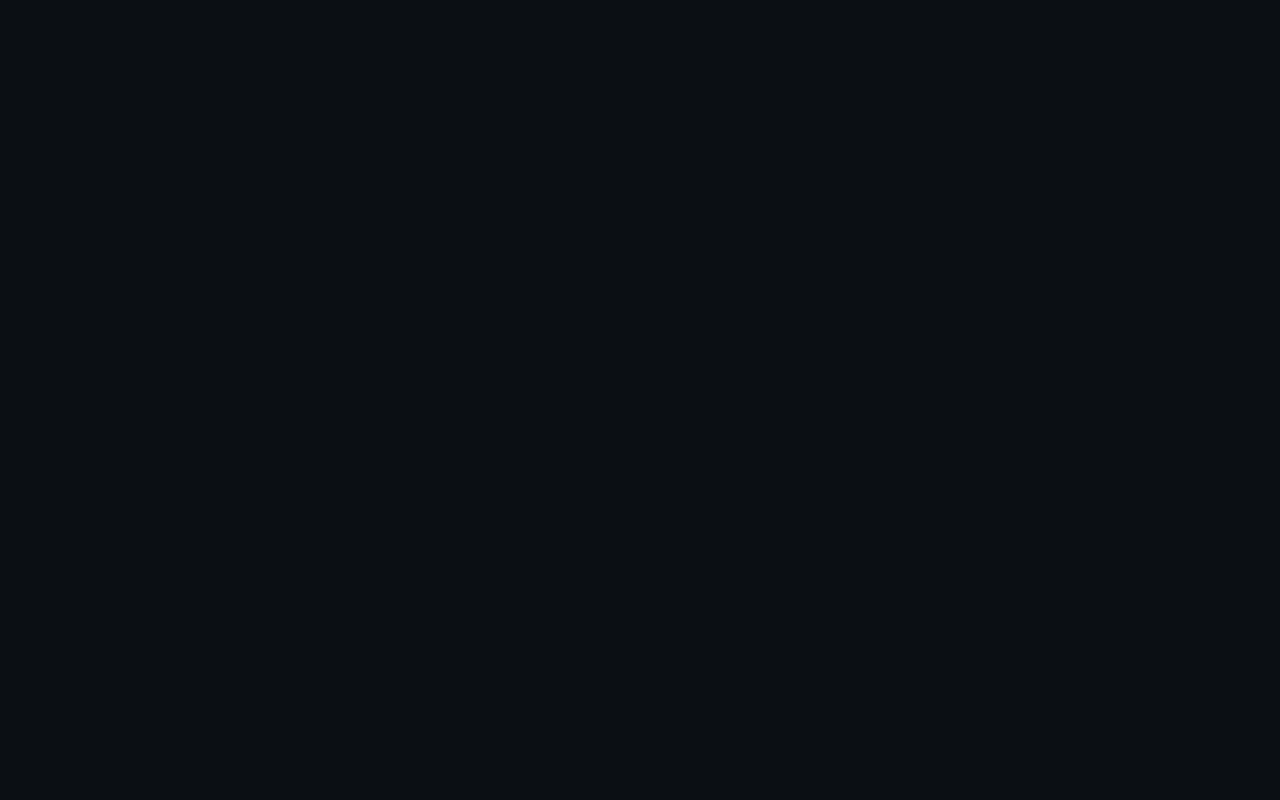
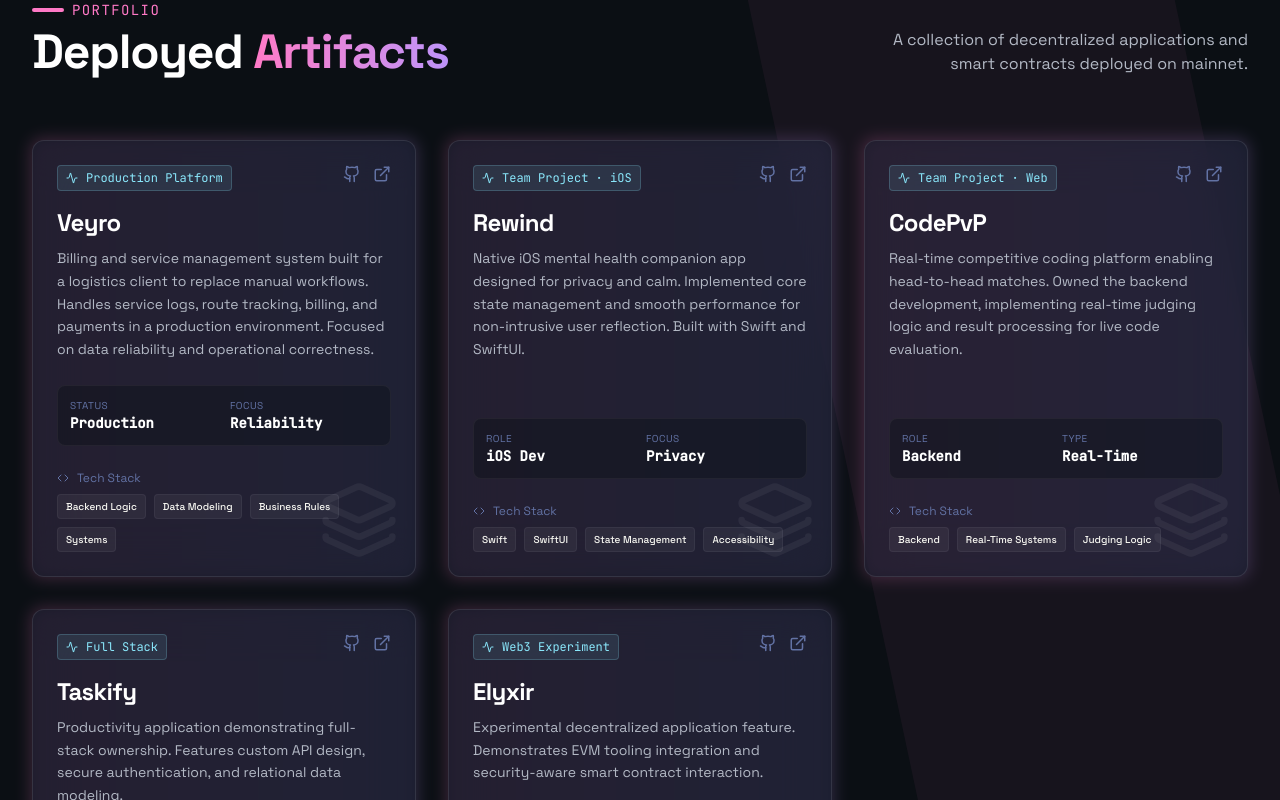
Before and after one commit to jaiswalism/shyamfolio, a Next.js app: page / in a window 1280 px wide. Shown: the part 880-1680 px from the top of the page. Before the commit the page ends 800 px from the top, so only its background shows below. Built offline with nearby package versions, Linux system fonts and the light colour scheme.

Commit message:
feat: working on project grid layout

```diff
--- a/src/app/page.tsx
+++ b/src/app/page.tsx
@@ -1,10 +1,12 @@
 
 import Hero from '@/components/Hero';
+import Projects from '@/components/Projects';
 
 export default function Home() {
   return (
     <main className="min-h-screen bg-dark text-white">
       <Hero />
+      <Projects />
     </main>
   );
 }
--- /dev/null
+++ b/src/components/ProjectCard.tsx
@@ -0,0 +1,86 @@
+import { Github, ExternalLink, Activity, Layers, Code } from 'lucide-react';
+
+interface ProjectProps {
+    title: string;
+    description: string;
+    tech: string[];
+    metrics?: { label: string; value: string }[];
+    github?: string;
+    live?: string;
+    type?: string;
+}
+
+const ProjectCard = ({ title, description, tech, metrics, github, live, type = "DApp" }: ProjectProps) => {
+    return (
+        <div className="group relative h-full">
+            {/* Background Glow */}
+            <div className="absolute -inset-0.5 bg-gradient-to-r from-accent to-accent-secondary rounded-xl opacity-20 group-hover:opacity-60 blur transition duration-500"></div>
+
+            <div className="relative h-full bg-card-bg backdrop-blur-xl border border-white/10 rounded-xl p-6 flex flex-col overflow-hidden">
+                {/* Header / Type */}
+                <div className="flex justify-between items-start mb-4">
+                    <div className="flex items-center space-x-2 text-xs font-mono text-accent-cyan bg-accent-cyan/10 px-2 py-1 rounded border border-accent-cyan/20">
+                        <Activity size={12} />
+                        <span>{type}</span>
+                    </div>
+
+                    <div className="flex space-x-3 text-text-muted">
+                        {github && (
+                            <a href={github} target="_blank" rel="noopener noreferrer" className="hover:text-accent transition-colors hover:scale-110">
+                                <Github size={18} />
+                            </a>
+                        )}
+                        {live && (
+                            <a href={live} target="_blank" rel="noopener noreferrer" className="hover:text-accent transition-colors hover:scale-110">
+                                <ExternalLink size={18} />
+                            </a>
+                        )}
+                    </div>
+                </div>
+
+                {/* Title & Description */}
+                <h3 className="text-2xl font-bold text-white mb-2 group-hover:text-accent transition-colors">
+                    {title}
+                </h3>
+
+                <p className="text-text-secondary text-sm leading-relaxed mb-6 flex-grow">
+                    {description}
+                </p>
+
+                {/* Metrics / Stats */}
+                {metrics && metrics.length > 0 && (
+                    <div className="grid grid-cols-2 gap-3 mb-6 p-3 bg-dark/40 rounded-lg border border-white/5">
+                        {metrics.map((m, i) => (
+                            <div key={i} className="flex flex-col">
+                                <span className="text-[10px] uppercase tracking-wider text-text-muted">{m.label}</span>
+                                <span className="text-secondary font-mono font-bold text-sm">{m.value}</span>
+                            </div>
+                        ))}
+                    </div>
+                )}
+
+                {/* Tech Stack */}
+                <div className="space-y-2 mt-auto">
+                    <div className="flex items-center space-x-2 text-xs text-text-muted mb-2">
+                        <Code size={12} />
+                        <span>Tech Stack</span>
+                    </div>
+                    <div className="flex flex-wrap gap-2">
+                        {tech.map((t) => (
+                            <span key={t} className="px-2 py-1 text-[10px] font-medium text-text-primary bg-white/5 hover:bg-white/10 rounded border border-white/5 transition-colors cursor-default">
+                                {t}
+                            </span>
+                        ))}
+                    </div>
+                </div>
+
+                {/* Decorative Elements */}
+                <div className="absolute bottom-0 right-0 p-4 opacity-5 group-hover:opacity-10 transition-opacity pointer-events-none">
+                    <Layers size={80} />
+                </div>
+            </div>
+        </div>
+    );
+};
+
+export default ProjectCard;
--- /dev/null
+++ b/src/components/Projects.tsx
@@ -0,0 +1,124 @@
+import { motion } from 'framer-motion';
+import ProjectCard from './ProjectCard';
+
+const projects = [
+    {
+        title: "Veyro",
+        type: "Production Platform",
+        description: "Billing and service management system built for a logistics client to replace manual workflows. Handles service logs, route tracking, billing, and payments in a production environment. Focused on data reliability and operational correctness.",
+        tech: ["Backend Logic", "Data Modeling", "Business Rules", "Systems"],
+        metrics: [
+            { label: "Status", value: "Production" },
+            { label: "Focus", value: "Reliability" }
+        ],
+        github: "#",
+        live: "#"
+    },
+    {
+        title: "Rewind",
+        type: "Team Project · iOS",
+        description: "Native iOS mental health companion app designed for privacy and calm. Implemented core state management and smooth performance for non-intrusive user reflection. Built with Swift and SwiftUI.",
+        tech: ["Swift", "SwiftUI", "State Management", "Accessibility"],
+        metrics: [
+            { label: "Role", value: "iOS Dev" },
+            { label: "Focus", value: "Privacy" }
+        ],
+        github: "#",
+        live: "#"
+    },
+    {
+        title: "CodePvP",
+        type: "Team Project · Web",
+        description: "Real-time competitive coding platform enabling head-to-head matches. Owned the backend development, implementing real-time judging logic and result processing for live code evaluation.",
+        tech: ["Backend", "Real-Time Systems", "Judging Logic"],
+        metrics: [
+            { label: "Role", value: "Backend" },
+            { label: "Type", value: "Real-Time" }
+        ],
+        github: "#",
+        live: "#"
+    },
+    {
+        title: "Taskify",
+        type: "Full Stack",
+        description: "Productivity application demonstrating full-stack ownership. Features custom API design, secure authentication, and relational data modeling.",
+        tech: ["React", "Node.js", "PostgreSQL"],
+        metrics: [
+            { label: "Scope", value: "Full Stack" }
+        ],
+        github: "#",
+        live: "#"
+    },
+    {
+        title: "Elyxir",
+        type: "Web3 Experiment",
+        description: "Experimental decentralized application feature. Demonstrates EVM tooling integration and security-aware smart contract interaction.",
+        tech: ["Solidity", "Ethers.js", "React"],
+        metrics: [
+            { label: "Type", value: "Web3" }
+        ],
+        github: "#",
+        live: "#"
+    }
+];
+
+const Projects = () => {
+    return (
+        <section className="py-20 bg-dark relative overflow-hidden">
+            {/* Background Elements */}
+            <div className="absolute top-0 right-0 w-1/3 h-full bg-accent/5 skew-x-12 pointer-events-none"></div>
+
+            <div className="container-custom relative z-10 px-4 sm:px-6 lg:px-8 max-w-7xl mx-auto">
+                <div className="flex flex-col md:flex-row justify-between items-end mb-16 gap-4">
+                    <div>
+                        <motion.div
+                            initial={{ opacity: 0, x: -20 }}
+                            whileInView={{ opacity: 1, x: 0 }}
+                            viewport={{ once: true }}
+                            transition={{ duration: 0.5 }}
+                            className="flex items-center space-x-2 mb-2"
+                        >
+                            <span className="w-8 h-1 bg-accent rounded-full"></span>
+                            <span className="text-accent font-mono text-sm tracking-widest uppercase">Portfolio</span>
+                        </motion.div>
+                        <motion.h2
+                            initial={{ opacity: 0, y: 20 }}
+                            whileInView={{ opacity: 1, y: 0 }}
+                            viewport={{ once: true }}
+                            transition={{ duration: 0.5, delay: 0.1 }}
+                            className="text-4xl md:text-5xl font-bold text-white"
+                        >
+                            Deployed <span className="text-transparent bg-clip-text bg-gradient-to-r from-accent to-accent-secondary">Artifacts</span>
+                        </motion.h2>
+                    </div>
+
+                    <motion.div
+                        initial={{ opacity: 0, x: 20 }}
+                        whileInView={{ opacity: 1, x: 0 }}
+                        viewport={{ once: true }}
+                        transition={{ duration: 0.5, delay: 0.2 }}
+                        className="text-text-secondary max-w-sm text-right hidden md:block"
+                    >
+                        <p>A collection of decentralized applications and smart contracts deployed on mainnet.</p>
+                    </motion.div>
+                </div>
+
+                <div className="grid grid-cols-1 md:grid-cols-2 lg:grid-cols-3 gap-8">
+                    {projects.map((project, index) => (
+                        <motion.div
+                            key={index}
+                            initial={{ opacity: 0, y: 20 }}
+                            whileInView={{ opacity: 1, y: 0 }}
+                            viewport={{ once: true }}
+                            transition={{ delay: index * 0.1, duration: 0.5 }}
+                        >
+                            <ProjectCard {...project} />
+                        </motion.div>
+                    ))}
+                </div>
+            </div>
+        </section>
+    );
+};
+
+export default Projects;
```
